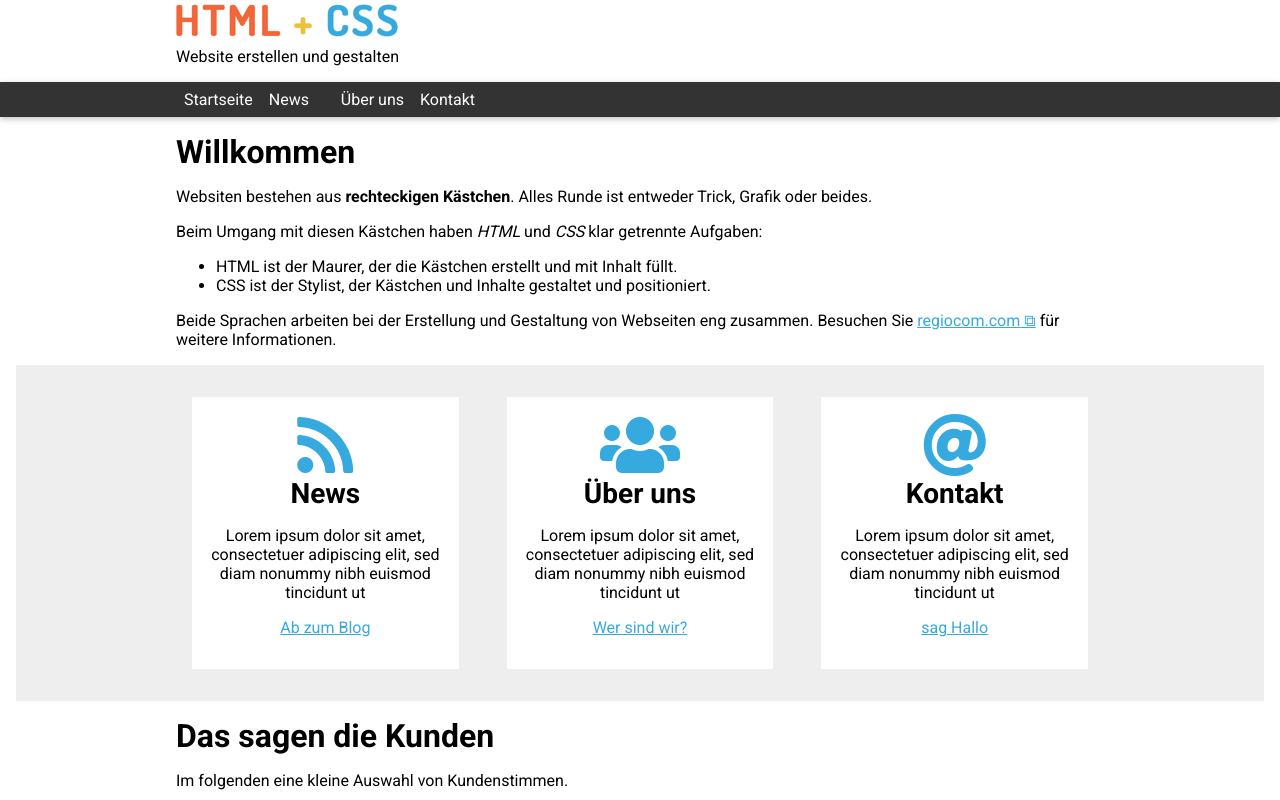
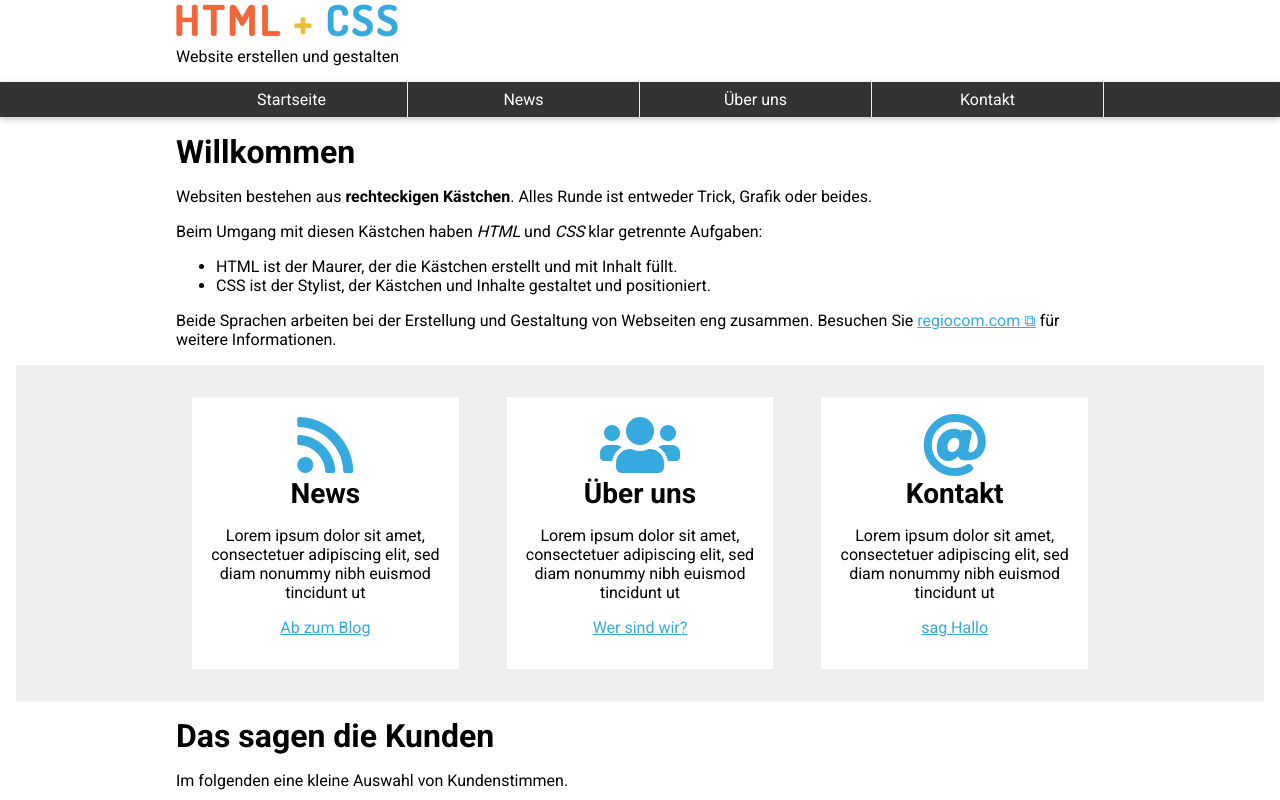
Before and after one commit to HelixOW/Webproject, a plain HTML site: page index.html in a window 1280 px wide. Shown: the top 800 px of the page. Drawn offline with Linux system fonts and the light colour scheme.

Commit message:
elchbaby

```diff
--- a/css/navi-responsive.css
+++ b/css/navi-responsive.css
@@ -68,7 +68,7 @@ Navigationsleiste neu
 
     .site-nav-list a:hover,
     .site-nav-list a:focus {
-        background: #f4885e;
+        background: #f36639;
         color: white;
     }
 
@@ -119,6 +119,9 @@ Navigationsleiste neu
         /* Fallback fur Browser die Flex nicht verstehen */
         .site-nav-list li {
             display: inline-block;
+            flex: 1;
+            text-align: center;
+            border-right: 1px solid #eee;
         }
     }
 }
```
